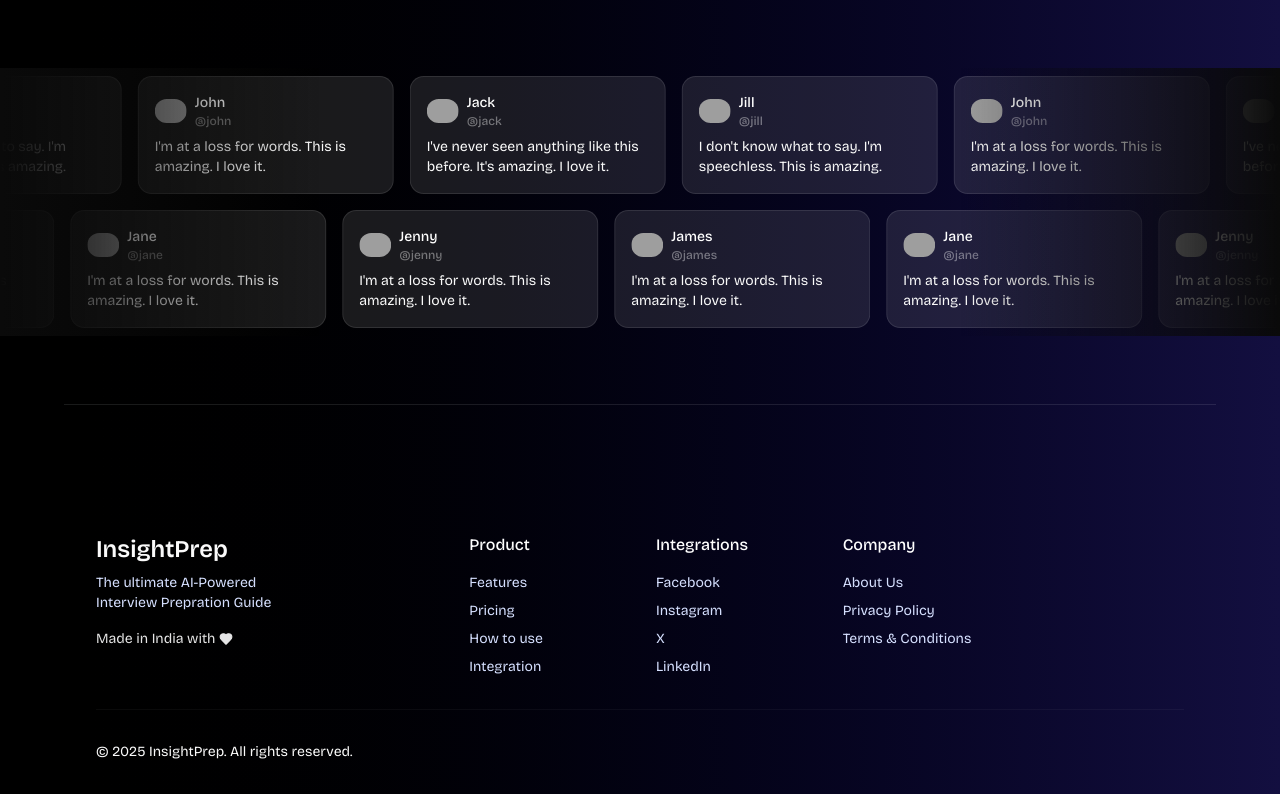
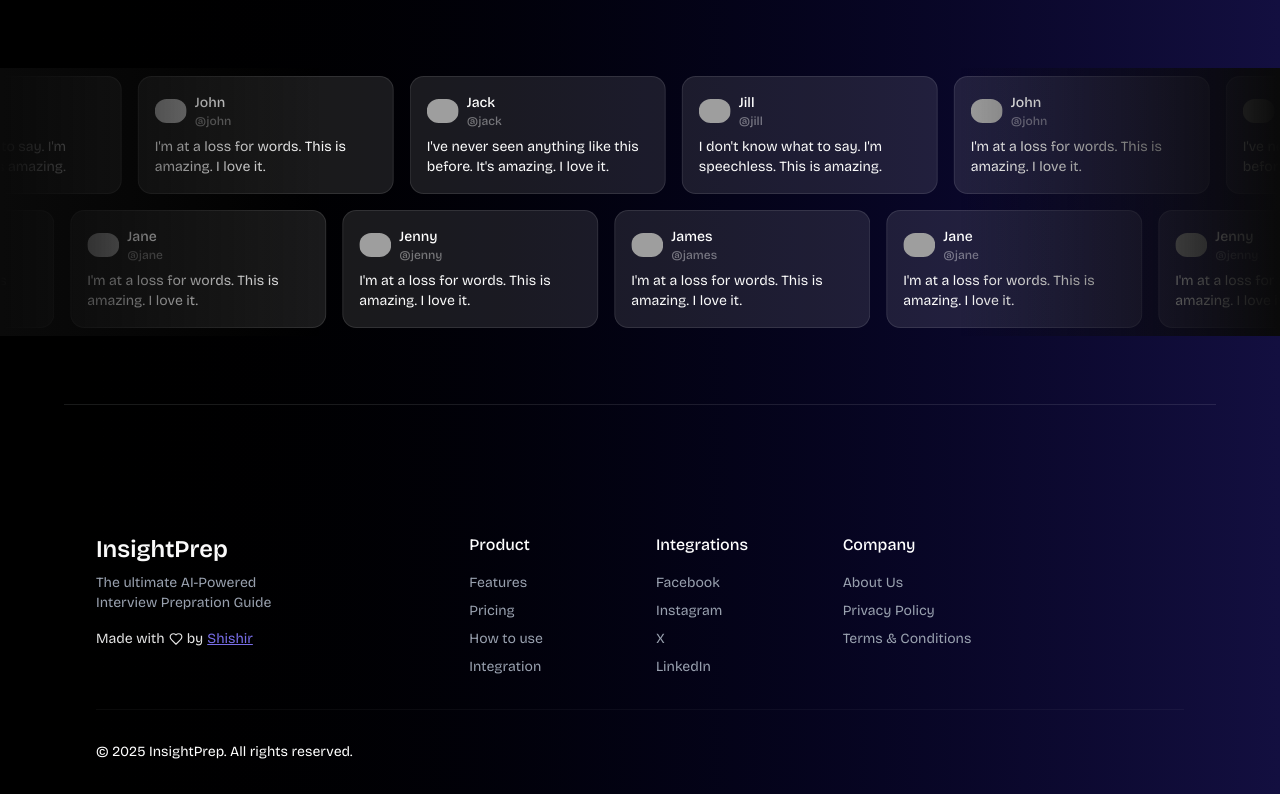
Before and after one commit to wshishir/InsightPrep, a Next.js app: page / in a window 1280 px wide. Shown: the part 1590-2384 px from the top of the page. Built offline with nearby package versions, Linux system fonts and the light colour scheme; grey boxes are pictures that could not be loaded.

Commit message:
connected links in fe

```diff
--- a/app/(root)/page.tsx
+++ b/app/(root)/page.tsx
@@ -1,3 +1,4 @@
+'use client';
 import { AnimatedHeader } from '@/components/AnimatedHeader';
 import { AnimatedText } from '@/components/AnimatedText';
 import Footer from '@/components/Footer';
@@ -7,9 +8,11 @@ import { Button } from '@/components/ui/button';
 import { perks } from '@/constants';
 
 import { ArrowBigLeft, ArrowRight, Star } from 'lucide-react';
+import { useRouter } from 'next/navigation';
 import React from 'react';
 
 const page = () => {
+  const router = useRouter();
   return (
     <>
       {/*Navbar*/}
@@ -23,7 +26,12 @@ const page = () => {
             <a href='#'>Pricing</a>
             <a href='#'>Contact</a>
           </nav>
-          <Button className='mr-20'>Login</Button>
+          <Button
+            className='mr-20 cursor-pointer'
+            onClick={() => router.push('/sign-in')}
+          >
+            Login
+          </Button>
         </div>
       </section>
       {/*Hero Section*/}
@@ -45,10 +53,18 @@ const page = () => {
             </p>
           </div>
           <div className='flex justify-center mt-6 '>
-            <button className='bg-[#786ee8] hover:bg-[#786ee8e6] text-white cursor-pointer rounded-2xl flex p-2.5'>
+            <button
+              className='bg-[#786ee8] hover:bg-[#786ee8e6] text-white cursor-pointer rounded-2xl flex p-2.5'
+              onClick={() => router.push('/dashboard')}
+            >
               Get Started for free <ArrowRight className='ml-1.5' />
             </button>
-            <button className='flex ml-3 p-2.5 rounded-2xl border-1 border-white'>
+            <button
+              className='flex ml-3 p-2.5 rounded-2xl border-1 border-white cursor-pointer'
+              onClick={() =>
+                router.push('https://github.com/wshishir/InsightPrep')
+              }
+            >
               <Star className='mr-2' />
               Star on Github
             </button>
@@ -102,7 +118,7 @@ const page = () => {
           What our users saying
         </h2>
         <div className='my-17'>
-        <Testimonals />
+          <Testimonals />
         </div>
       </section>
 
--- a/components/Footer.tsx
+++ b/components/Footer.tsx
@@ -13,12 +13,21 @@ const Footer = () => {
           <div className='flex items-start text-2xl  font-semibold'>
             InsightPrep
           </div>
-          <p className='flex text-sm mt-2'>
+          <p className='flex text-sm mt-2 text-gray-400'>
             The ultimate AI-Powered Interview Prepration Guide
           </p>
           <span className='mt-4 flex items-center text-sm text-neutral-200'>
-            Made in India with
-            <Heart className='ml-1 h-3.5 w-3.5 fill-primary text-primary' />
+            Made with
+            <Heart className='mx-1 h-3.5 w-3.5' />
+            by
+            <a
+              href='https://x.com/shishirtwts'
+              target='_blank'
+              className='underline ml-1 text-[#786ee8]'
+            >
+              {' '}
+              Shishir{' '}
+            </a>
           </span>
         </div>
 
@@ -30,7 +39,7 @@ const Footer = () => {
                 <li className='mt-2'>
                   <Link
                     href=''
-                    className='transition-all duration-300 hover:text-foreground'
+                    className='transition-all duration-300 text-gray-400'
                   >
                     Features
                   </Link>
@@ -38,7 +47,7 @@ const Footer = () => {
                 <li className='mt-2'>
                   <Link
                     href=''
-                    className='transition-all duration-300 hover:text-foreground'
+                    className='transition-all duration-300 text-gray-400'
                   >
                     Pricing
                   </Link>
@@ -46,7 +55,7 @@ const Footer = () => {
                 <li className='mt-2'>
                   <Link
                     href=''
-                    className='transition-all duration-300 hover:text-foreground'
+                    className='transition-all duration-300 text-gray-400'
                   >
                     How to use
                   </Link>
@@ -54,7 +63,7 @@ const Footer = () => {
                 <li className='mt-2'>
                   <Link
                     href=''
-                    className='transition-all duration-300 hover:text-foreground'
+                    className='transition-all duration-300 text-gray-400'
                   >
                     Integration
                   </Link>
@@ -63,14 +72,11 @@ const Footer = () => {
             </div>
             <div className='mt-10 flex flex-col md:mt-0'>
               <h3 className='text-base font-medium text-white'>Integrations</h3>
-              <ul
-                className='mt-4 text-sm text-muted-foreground'
-                style={{ listStyleType: 'none' }}
-              >
+              <ul className='mt-4 text-sm' style={{ listStyleType: 'none' }}>
                 <li className=''>
                   <Link
                     href=''
-                    className='transition-all duration-300 hover:text-foreground'
+                    className='transition-all duration-300 text-gray-400'
                   >
                     Facebook
                   </Link>
@@ -78,7 +84,7 @@ const Footer = () => {
                 <li className='mt-2'>
                   <Link
                     href=''
-                    className='transition-all duration-300 hover:text-foreground'
+                    className='transition-all duration-300 text-gray-400'
                   >
                     Instagram
                   </Link>
@@ -86,7 +92,7 @@ const Footer = () => {
                 <li className='mt-2'>
                   <Link
                     href=''
-                    className='transition-all duration-300 hover:text-foreground'
+                    className='transition-all duration-300 text-gray-400'
                   >
                     X
                   </Link>
@@ -94,7 +100,7 @@ const Footer = () => {
                 <li className='mt-2'>
                   <Link
                     href=''
-                    className='transition-all duration-300 hover:text-foreground'
+                    className='transition-all duration-300 text-gray-400'
                   >
                     LinkedIn
                   </Link>
@@ -106,13 +112,13 @@ const Footer = () => {
             <div className='mt-10 flex flex-col md:mt-0'>
               <h3 className='text-base font-medium text-white'>Company</h3>
               <ul
-                className='mt-4 text-sm text-muted-foreground'
+                className='mt-4 text-sm text-gray-400'
                 style={{ listStyleType: 'none' }}
               >
                 <li className=''>
                   <Link
                     href=''
-                    className='transition-all duration-300 hover:text-foreground'
+                    className='transition-all duration-300 text-gray-400'
                   >
                     About Us
                   </Link>
@@ -120,7 +126,7 @@ const Footer = () => {
                 <li className='mt-2'>
                   <Link
                     href=''
-                    className='transition-all duration-300 hover:text-foreground'
+                    className='transition-all duration-300 text-gray-400'
                   >
                     Privacy Policy
                   </Link>
@@ -128,7 +134,7 @@ const Footer = () => {
                 <li className='mt-2'>
                   <Link
                     href=''
-                    className='transition-all duration-300 hover:text-foreground'
+                    className='transition-all duration-300 text-gray-400'
                   >
                     Terms & Conditions
                   </Link>
@@ -140,7 +146,7 @@ const Footer = () => {
       </div>
 
       <div className='mt-8 w-full border-t border-border/40 pt-4 md:flex md:items-center md:justify-between md:pt-8'>
-        <p className='mt-8 text-sm text-muted-foreground md:mt-0'>
+        <p className='mt-8 text-sm text-white md:mt-0'>
           &copy; {new Date().getFullYear()} InsightPrep. All rights reserved.
         </p>
       </div>
```
